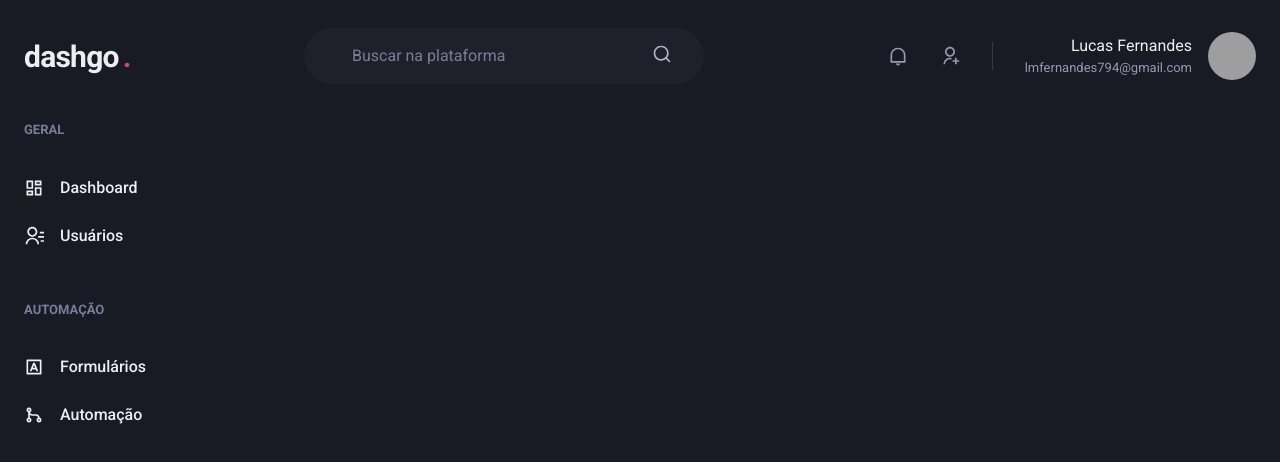
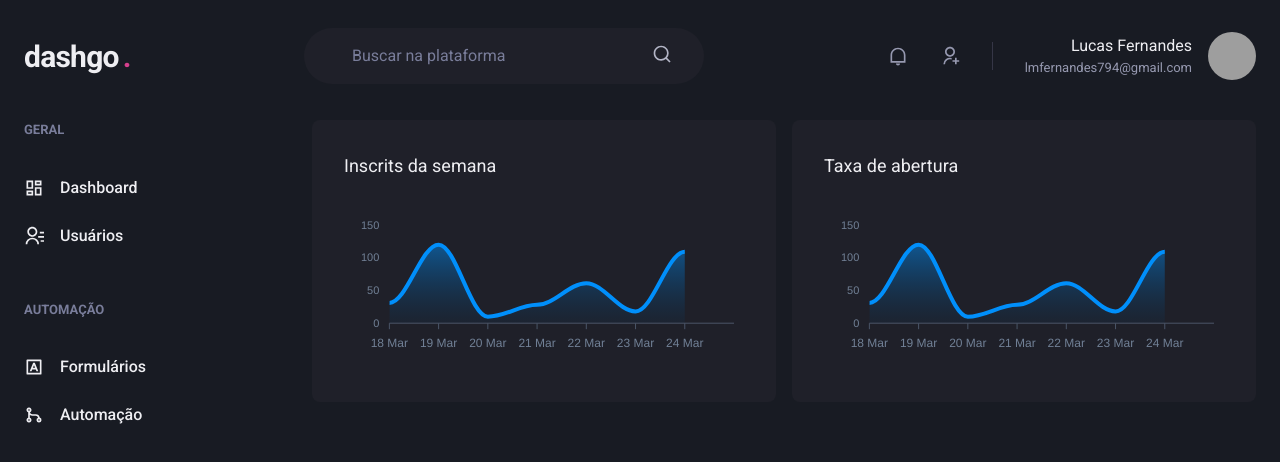
Before and after one commit to lucasmfg7/dashgo, a Next.js app: page /dashboard in a window 1280 px wide. Shown: the top 462 px of the page. Built offline with nearby package versions, Linux system fonts and the light colour scheme; grey boxes are pictures that could not be loaded.

Commit message:
Página: Dashboard

```diff
--- a/package.json
+++ b/package.json
@@ -16,9 +16,11 @@
     "@types/node": "20.1.7",
     "@types/react": "18.2.6",
     "@types/react-dom": "18.2.4",
+    "apexcharts": "^3.40.0",
     "framer-motion": "^10.12.12",
     "next": "13.4.2",
     "react": "18.2.0",
+    "react-apexcharts": "^1.4.0",
     "react-dom": "18.2.0",
     "react-icons": "^4.8.0",
     "typescript": "5.0.4"
--- a/src/pages/dashboard.tsx
+++ b/src/pages/dashboard.tsx
@@ -1,7 +1,63 @@
 import { Header } from "@/components/Header";
 import { Sidebar } from "@/components/Sidebar";
-import { Flex } from "@chakra-ui/react";
-import React from "react";
+import { Box, Flex, SimpleGrid, Text, theme } from "@chakra-ui/react";
+import { ApexOptions } from "apexcharts";
+import dynamic from "next/dynamic";
+
+const Chart = dynamic(() => import("react-apexcharts"), {
+  ssr: false,
+}); // importação dinâmica do ApexCharts
+
+const options: ApexOptions = {
+  chart: {
+    toolbar: {
+      show: false,
+    },
+    zoom: {
+      enabled: false,
+    },
+    foreColor: theme.colors.gray[500],
+  },
+  grid: {
+    show: false,
+  },
+  dataLabels: {
+    enabled: false,
+  },
+  tooltip: {
+    enabled: false,
+  },
+  xaxis: {
+    type: "datetime",
+    axisBorder: {
+      color: theme.colors.gray[600],
+    },
+    axisTicks: {
+      color: theme.colors.gray[600],
+    },
+    categories: [
+      "2021-03-18T00:00:00.000Z",
+      "2021-03-19T00:00:00.000Z",
+      "2021-03-20T00:00:00.000Z",
+      "2021-03-21T00:00:00.000Z",
+      "2021-03-22T00:00:00.000Z",
+      "2021-03-23T00:00:00.000Z",
+      "2021-03-24T00:00:00.000Z",
+      "2021-03-25T00:00:00.000Z",
+    ],
+  },
+  fill: {
+    opacity: 0.3,
+    type: "gradient",
+    gradient: {
+      shade: "dark",
+      opacityFrom: 0.7,
+      opacityTo: 0.3,
+    },
+  },
+} as const;
+
+const series = [{ name: "series1", data: [31, 120, 10, 28, 61, 18, 109] }];
 
 const Dashboard = () => {
   return (
@@ -9,6 +65,27 @@
       <Header />
       <Flex w="100%" my="6" maxW={1480} mx="auto" px="6">
         <Sidebar />
+
+        <SimpleGrid
+          flex="1"
+          gap="4"
+          minChildWidth="320px"
+          alignItems="flex-start"
+        >
+          <Box p="8" bg="gray.800" borderRadius={8}>
+            <Text fontSize="lg" mb="4">
+              Inscrits da semana
+            </Text>
+            <Chart options={options} series={series} type="area" height={160} />
+          </Box>
+
+          <Box p="8" bg="gray.800" borderRadius={8}>
+            <Text fontSize="lg" mb="4">
+              Taxa de abertura
+            </Text>
+            <Chart options={options} series={series} type="area" height={160} />
+          </Box>
+        </SimpleGrid>
       </Flex>
     </Flex>
   );
```
Also changed, not shown: 1 other file (tests, documents, lock files or other folders).
